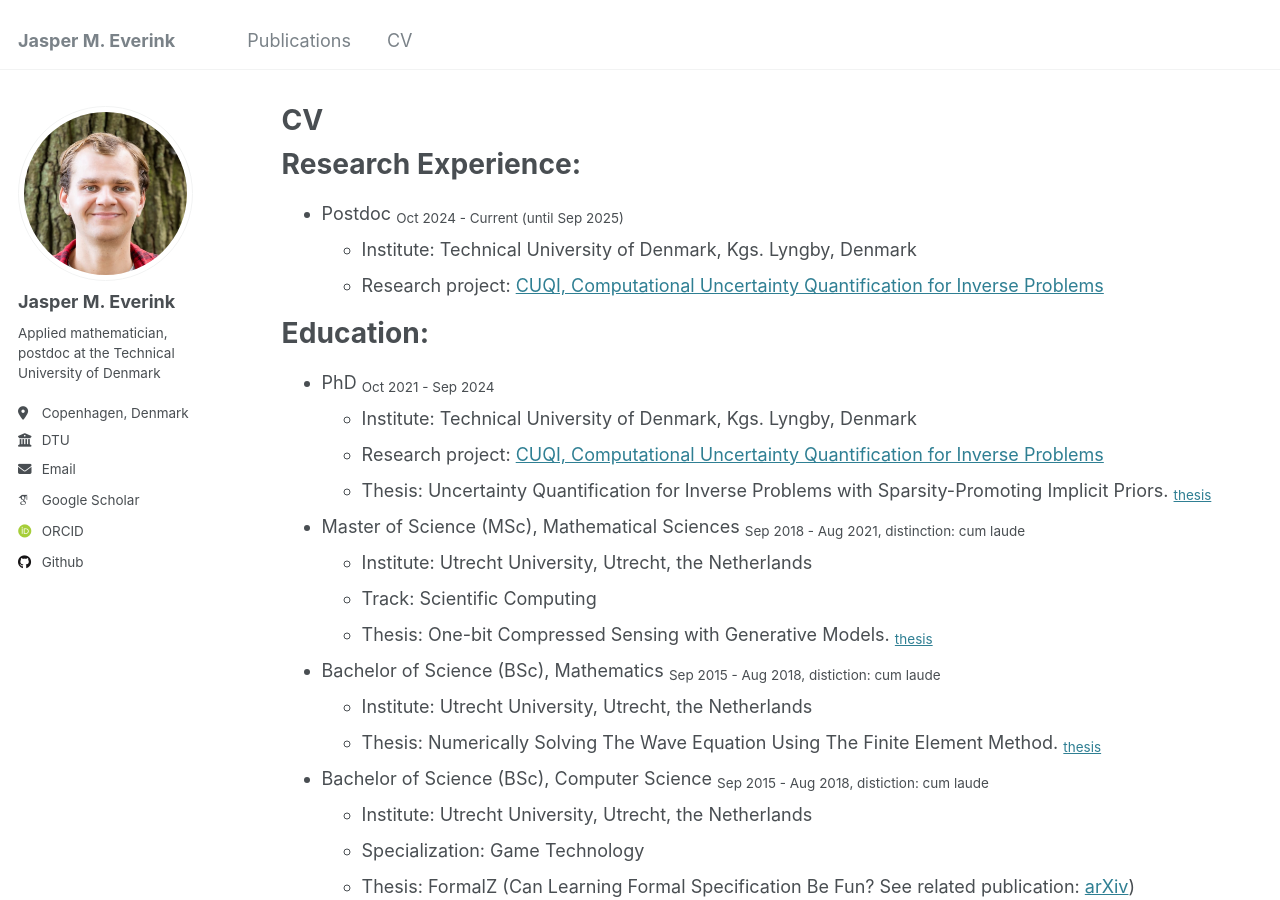
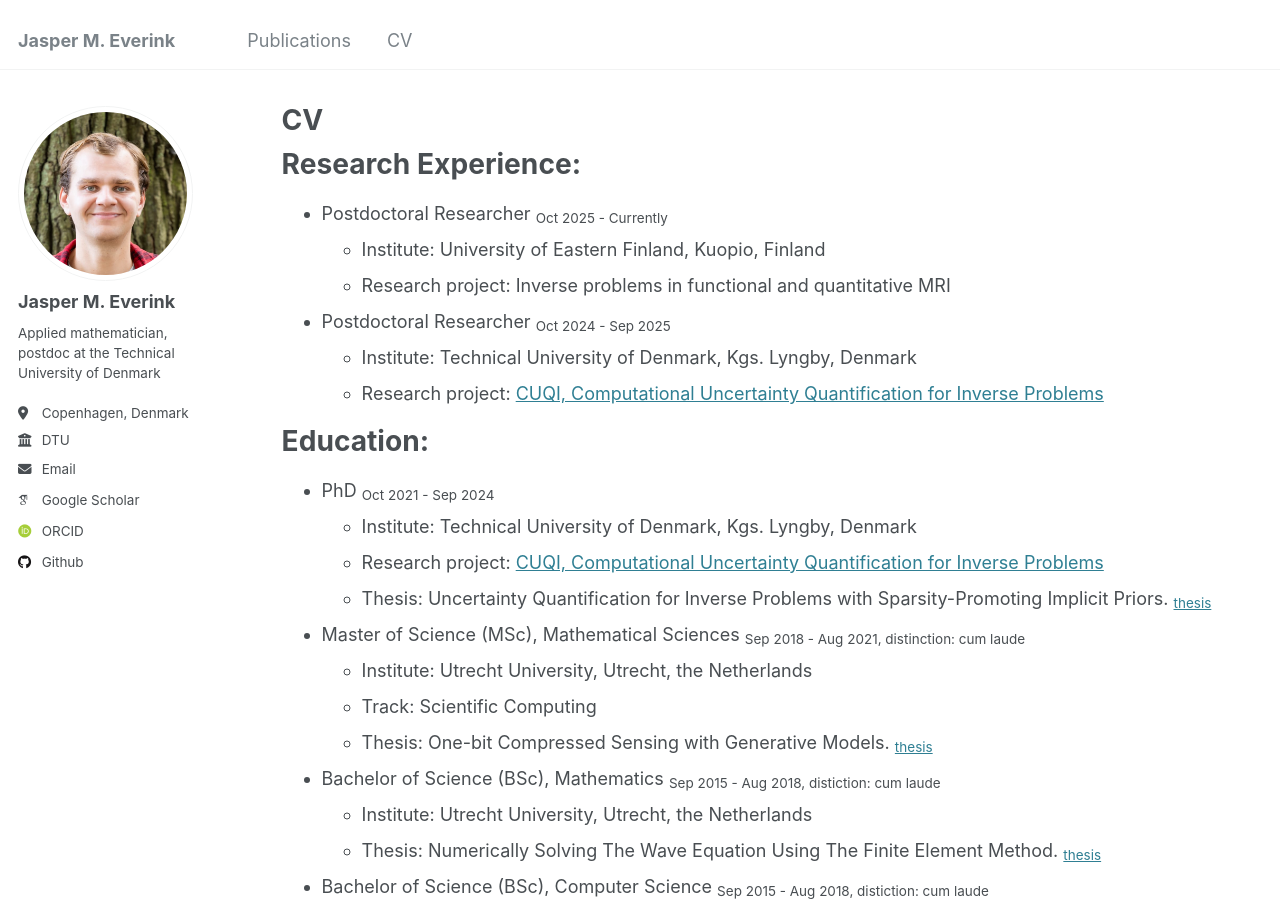
Before and after one commit to jeverink/jeverink.github.io, a Jekyll site: the page built from _pages/cv.md, in a window 1280 px wide and 900 px high. Built offline with Jekyll 4.4.1, drawn with Linux system fonts in a browser that asks for light colours; some web fonts are replaced.

Commit message:
Future employment update

```diff
--- a/_pages/cv.md
+++ b/_pages/cv.md
@@ -11,7 +11,10 @@ redirect_from:
 
 Research Experience:
 ======
-- Postdoc <sub>Oct 2024 - Current (until Sep 2025)</sub>
+- Postdoctoral Researcher <sub>Oct 2025 - Currently</sub>
+  - Institute: University of Eastern Finland, Kuopio, Finland
+  - Research project: Inverse problems in functional and quantitative MRI
+- Postdoctoral Researcher <sub>Oct 2024 - Sep 2025</sub>
   - Institute: Technical University of Denmark, Kgs. Lyngby, Denmark
   - Research project: [CUQI, Computational Uncertainty Quantification for Inverse Problems](https://sites.dtu.dk/cuqi)
 
```
Also changed, not shown: _pages/about.md (+6 -1 lines).
